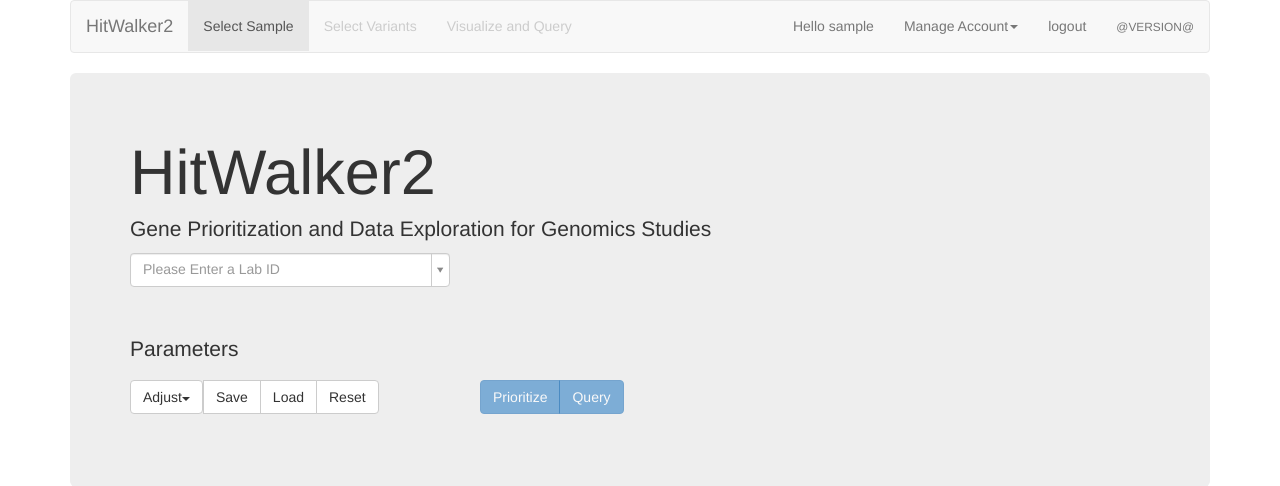
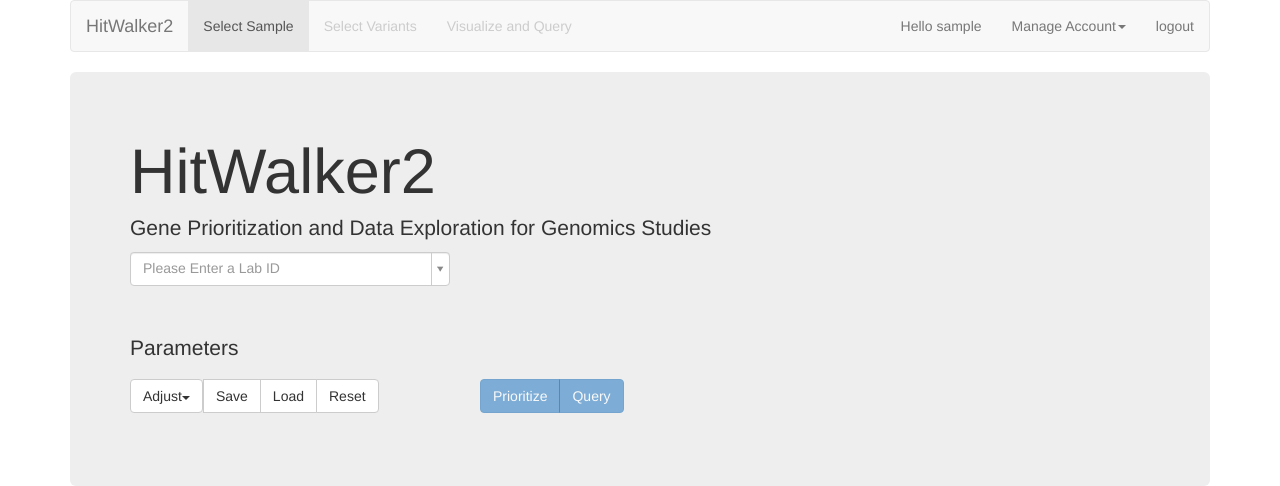
Before and after one commit to biodev/HitWalker2, a Django app: template network/templates/network/index.html in a window 1280 px wide. Shown: the top 486 px of the page. Run offline with Django 3.2, Linux system fonts and the light colour scheme; the template is opened without the code that fills it: most values are stand-ins (such as "Sample title", 1, 10 or a date in 2020); parts of the project's set-up code (start-up, migrations or seed data) failed here and were passed over.

Commit message:
a few tweaks

```diff
--- a/network/templates/network/index.html
+++ b/network/templates/network/index.html
@@ -52,7 +52,7 @@
                     </ul>
                 </li>
                 <li><a href="{{prog_type}}/HitWalker2/logout">logout</a></li>
-		<li><a><small id="version">@VERSION@</small></a></li>
+		<!--<li><a><small id="version">@VERSION@</small></a></li>-->
             </ul>
         </div>
         </div>
--- a/network/templates/network/network.html
+++ b/network/templates/network/network.html
@@ -117,6 +117,7 @@
         //    //the history offset is for a potential future graphical representation of the provenance...
         //    //using it now for asthetics...
         //    history_offset=10;
+
 
         if (typeof String.prototype.startsWith != 'function')
         {
```
